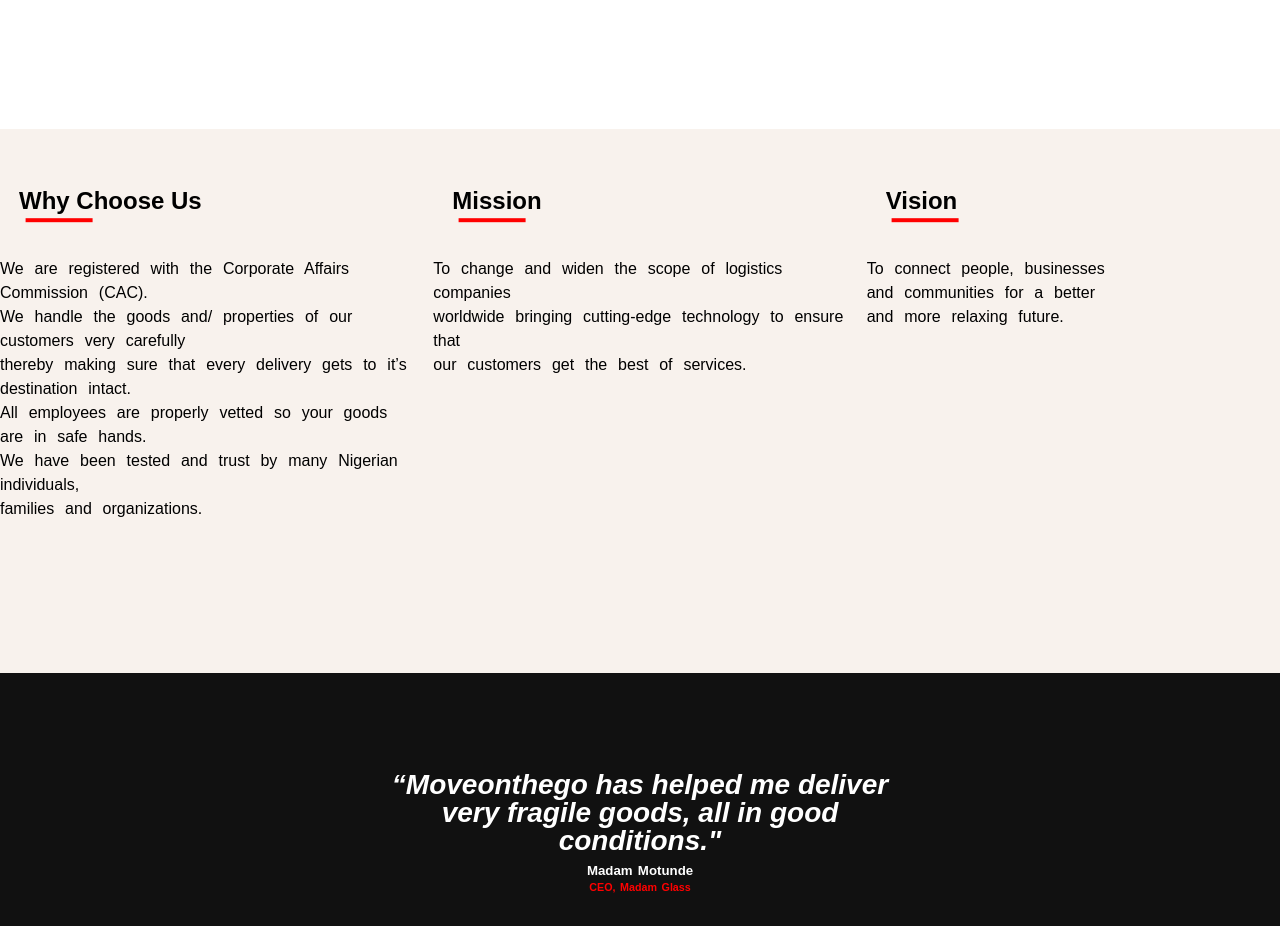
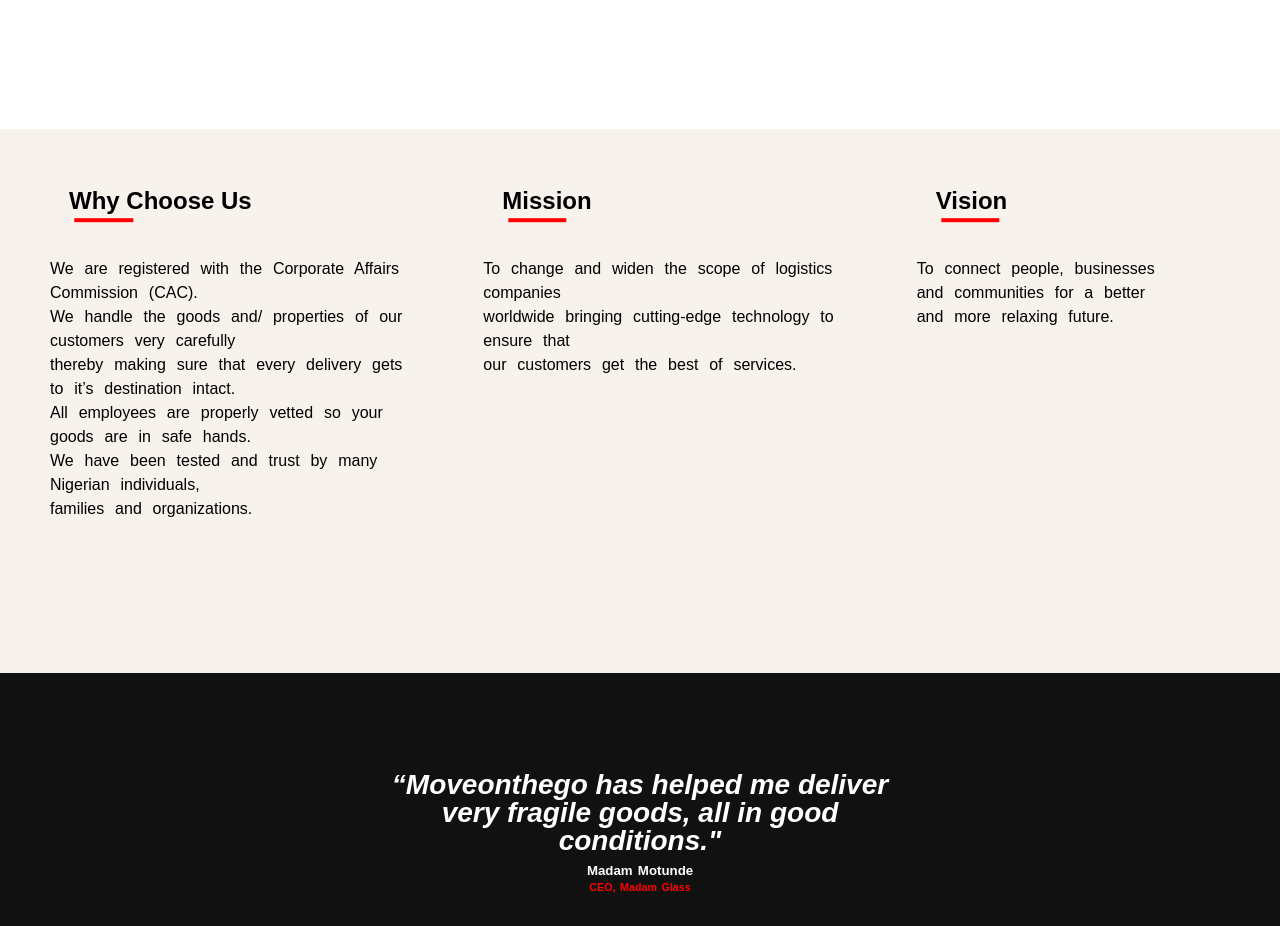
Before and after one commit to eyitayo2/Moveon.gifhub.io, a plain HTML site: page index.html in a window 1280 px wide. Shown: the part 2100-3026 px from the top of the page. Drawn offline with Linux system fonts and the light colour scheme.

Commit message:
Update style.css

```diff
--- a/style.css
+++ b/style.css
@@ -229,8 +229,8 @@ gap:20px ;
 }
 .container{
 	width:600px ;
-	margin-left: 50px
-         height:50vh ;
+	margin-left: 50px;
+         height:40vh ;
 
 
 
```
